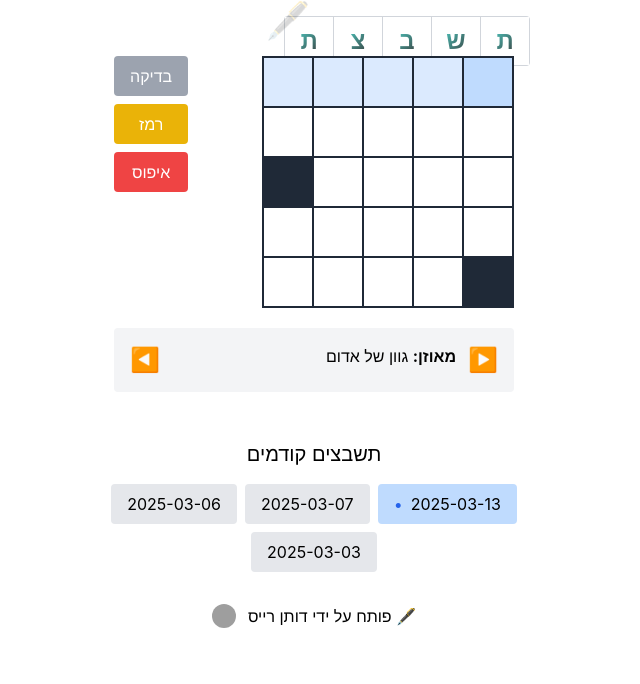
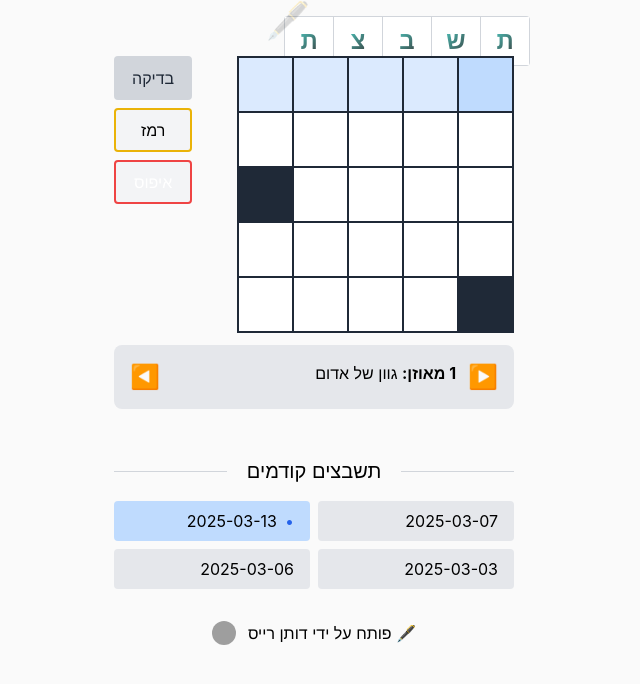
Before and after one commit to dotanrs/tashbezet, a React (Create React App) app: page / in a window 1280 px wide. Both pictures are taken after a click on the button "מוכנים לתשבצ?". Shown: the top 684 px of the page, without its empty margins (326-966 px from the left). Built offline with nearby package versions, Linux system fonts and the light colour scheme; grey boxes are pictures that could not be loaded.

Commit message:
Design update

```diff
--- a/src/components/CrosswordGrid.tsx
+++ b/src/components/CrosswordGrid.tsx
@@ -66,7 +66,7 @@ const CrosswordGrid: React.FC<CrosswordGridProps> = ({
             <div
               key={`${rowIndex}-${colIndex}`}
               className={`
-                w-[50px] h-[50px] border-[0.5px] border-gray-800 flex items-center justify-center
+                w-[55px] h-[55px] border-[0.5px] border-gray-800 flex items-center justify-center
                 ${getCellStyle(rowIndex, colIndex, selected && selected.row === rowIndex && selected.col === colIndex)}
               `}
               onClick={() => onCellClick(rowIndex, colIndex)}
@@ -78,9 +78,9 @@ const CrosswordGrid: React.FC<CrosswordGridProps> = ({
                   value={cell}
                   onChange={onChange}
                   onKeyDown={onKeyDown}
-                  className={`w-full h-full text-center text-xl outline-none bg-transparent font-rubik
+                  className={`w-full h-full text-center text-2xl outline-none bg-transparent font-rubik
                     ${cellStatus[rowIndex][colIndex] === true ? 'cursor-default' : ''}
-                    ${cellStatus[rowIndex][colIndex] === false ? 'line-through text-red-500' : ''}`}
+                    ${cellStatus[rowIndex][colIndex] === false ? 'line-through text-red-500' : 'text-gray-700'}`}
                   maxLength={1}
                   dir="rtl"
                   lang="he"
--- a/src/components/PreviousPuzzles.tsx
+++ b/src/components/PreviousPuzzles.tsx
@@ -19,15 +19,19 @@ const PreviousPuzzles: React.FC<PreviousPuzzlesProps> = ({ currentPuzzleId, onPu
 
   return (
     <div className="mt-8 w-full">
-      <h2 className="text-xl mb-4 text-center">תשבצים קודמים</h2>
-      <div className="flex justify-center gap-2 flex-wrap" style={{direction: 'rtl'}}>
+      <div className="flex flex-row justify-between space-x-5 items-center mb-4">
+        <div className="h-[1px] bg-gray-300 flex-auto"></div>
+        <div className="text-xl w-18 text-center">תשבצים קודמים</div>
+        <div className="h-[1px] bg-gray-300 flex-auto"></div>
+      </div>
+      <div className="grid grid-cols-2 justify-center gap-2 flex-wrap">
         {puzzleIds.map((puzzleId) => {
           const status = getPuzzleStatus(puzzleId);
           return (
             <button
               key={puzzleId}
               onClick={() => onPuzzleChange(puzzleId)}
-              className={`px-4 py-2 rounded flex items-center gap-2 ${
+              className={`px-4 py-2 rounded flex items-center gap-2 justify-end ${
                 currentPuzzleId === puzzleId
                   ? 'bg-blue-200'
                   : 'bg-gray-200 hover:bg-gray-300'
--- a/src/crossword-puzzle.tsx
+++ b/src/crossword-puzzle.tsx
@@ -572,7 +572,7 @@ const CrosswordPuzzle = () => {
           {currentConfig && (
             <>
             <div id="whole-crossword" className="w-[400px]">
-              <div id="crossword-and-buttons" className="flex flex-row justify-between items-start mt-[40px] mb-5">
+              <div id="crossword-and-buttons" className="flex flex-row justify-between items-start mt-[40px] mb-3">
                 {/* Sidebar */}
                 <div id="sidebar" className="mr-10">
                   <div>
@@ -588,10 +588,10 @@ const CrosswordPuzzle = () => {
                       <button
                         onClick={markPuzzle}
                         disabled={!hasUntestedCells()}
-                        className={`px-4 py-2 text-white rounded ${
+                        className={`px-4 py-2 rounded bg-gray-100 border-2 ${
                           hasUntestedCells()
-                            ? 'bg-[#4ECDC4] hover:bg-blue-600'
-                            : 'bg-gray-400 cursor-not-allowed'
+                            ? 'border-[#4ECDC4] hover:bg-white text-black'
+                            : 'border-gray-300 bg-gray-300 text-gray-800 cursor-not-allowed'
                         }`}
                       >
                         בדיקה
@@ -599,17 +599,17 @@ const CrosswordPuzzle = () => {
                       <button
                         onClick={handleHint}
                         disabled={!hasAvailableHints()}
-                        className={`px-4 py-2 text-white rounded ${
+                        className={`px-4 py-2 rounded bg-gray-100 border-2 ${
                           hasAvailableHints()
-                            ? 'bg-yellow-500 hover:bg-yellow-600'
-                            : 'bg-gray-400 cursor-not-allowed'
+                            ? 'border-yellow-500 hover:bg-white text-black'
+                            : 'border-gray-300 bg-gray-300 text-gray-800 cursor-not-allowed'
                         }`}
                       >
                         רמז
                       </button>
                       <button
                         onClick={handlePuzzleReset}
-                        className="px-4 py-2 bg-red-500 text-white rounded hover:bg-red-600"
+                        className="px-4 py-2 text-black border-2 border-red-500 text-white rounded bg-gray-100 hover:bg-white"
                       >
                         איפוס
                       </button>
@@ -630,34 +630,36 @@ const CrosswordPuzzle = () => {
 
 
                 {/* Clues display */}
-                <div className="mb-4 p-4 bg-gray-100 rounded w-full direction-rtl text-right flex" style={{ direction: 'rtl' }}>
+                <div className="h-[80px]">
+                <div className="mb-4 p-4 bg-gray-200 rounded w-full direction-rtl text-right flex rounded-lg border-1 justify-between" style={{ direction: 'rtl' }}>
                   <div className="flex-none gap-20 cursor-pointer select-none text-2xl"
                   onClick={() => moveToNextDefinition(true)}>
                   {"▶️"}
                   </div>
                   <div className="flex-1 gap-2 px-3">
                   {selected && direction === 'across' && (
-                    <div className="mb-2">
-                      <span className="font-bold">מאוזן:</span> {currentConfig.rowClues[selected.row]}
+                    <div>
+                      <span className="font-bold">{selected.row + 1} מאוזן:</span> {currentConfig.rowClues[selected.row]}
                     </div>
                   )}
                   {selected && direction === 'down' && (
                     <div>
-                      <span className="font-bold">מאונך:</span> {currentConfig.columnClues[selected.col]}
+                      <span className="font-bold">{selected.col + 1} מאונך:</span> {currentConfig.columnClues[selected.col]}
                     </div>
                   )}
                   </div>
-                  <div className="flex-none gap-20 cursor-pointer select-none text-2xl"
+                  <div className="flex-none cursor-pointer select-none text-2xl"
                   onClick={() => moveToNextDefinition(false)}>
                   {"◀️"}
                   </div>
                 </div>
+                </div>
+
+                <PreviousPuzzles
+                  currentPuzzleId={currentPuzzleId}
+                  onPuzzleChange={handlePuzzleChange}
+                />
               </div>
-
-              <PreviousPuzzles
-                currentPuzzleId={currentPuzzleId}
-                onPuzzleChange={handlePuzzleChange}
-              />
             </>
           )}
         </>
--- a/src/index.css
+++ b/src/index.css
@@ -3,6 +3,7 @@
 @tailwind utilities;
 
 body {
+  background-color: #fafafa;
   margin: 0;
   font-family: -apple-system, BlinkMacSystemFont, 'Segoe UI', 'Roboto', 'Oxygen',
     'Ubuntu', 'Cantarell', 'Fira Sans', 'Droid Sans', 'Helvetica Neue',
```
